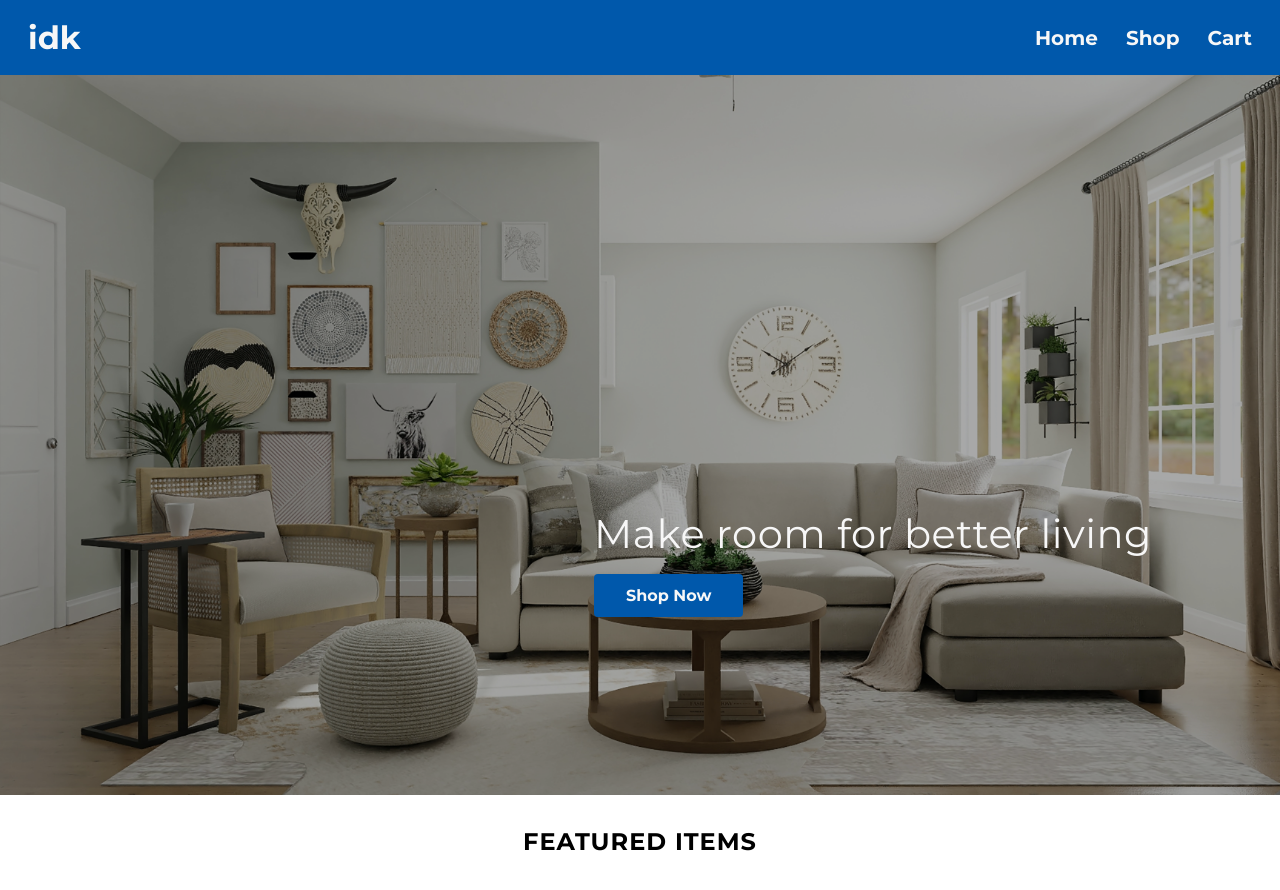
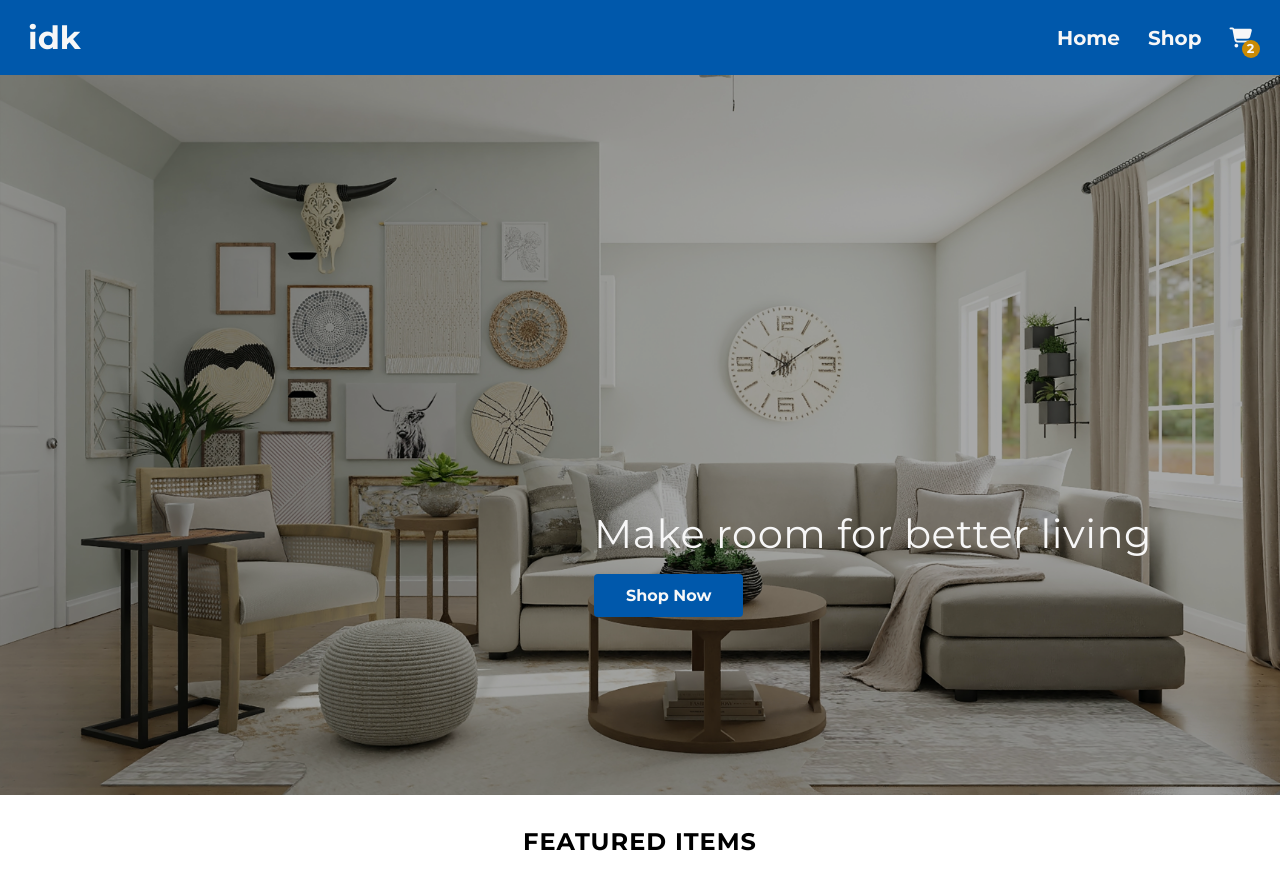
Before and after one commit to Sharkri/shopping-cart, a React (Create React App) app: page / in a window 1280 px wide. Shown: the top 890 px of the page. Built offline with nearby package versions, Linux system fonts and the light colour scheme.

Commit message:
Add amount in cart (not functionality)

```diff
--- a/src/components/Nav.js
+++ b/src/components/Nav.js
@@ -6,7 +6,10 @@ function Nav() {
     <nav>
       <Link to="/">Home</Link>
       <Link to="/shop">Shop</Link>
-      <Link to="/cart">Cart</Link>
+      <Link to="/cart" className="cart-link">
+        <i className="fa-solid fa-cart-shopping" />
+        <span className="amount-in-cart">2</span>
+      </Link>
     </nav>
   );
 }
--- a/src/styles/Header.css
+++ b/src/styles/Header.css
@@ -4,8 +4,8 @@ header {
   justify-content: space-between;
   padding-top: 18px;
   padding-bottom: 18px;
+  position: sticky;
   background-color: var(--blue);
-  position: sticky;
   top: 0;
   padding-left: var(--horizontal-spacing);
   padding-right: var(--horizontal-spacing);
--- a/src/styles/Nav.css
+++ b/src/styles/Nav.css
@@ -6,3 +6,21 @@ nav {
 nav a {
   font-size: 1.25rem;
 }
+
+.cart-link {
+  position: relative;
+}
+
+.amount-in-cart {
+  background-color: #ca8a04;
+  border-radius: 50%;
+  top: 14px;
+  left: 12px;
+  font-size: 0.8rem;
+  width: 18px;
+  height: 18px;
+  position: absolute;
+  display: flex;
+  justify-content: center;
+  align-items: center;
+}
```
